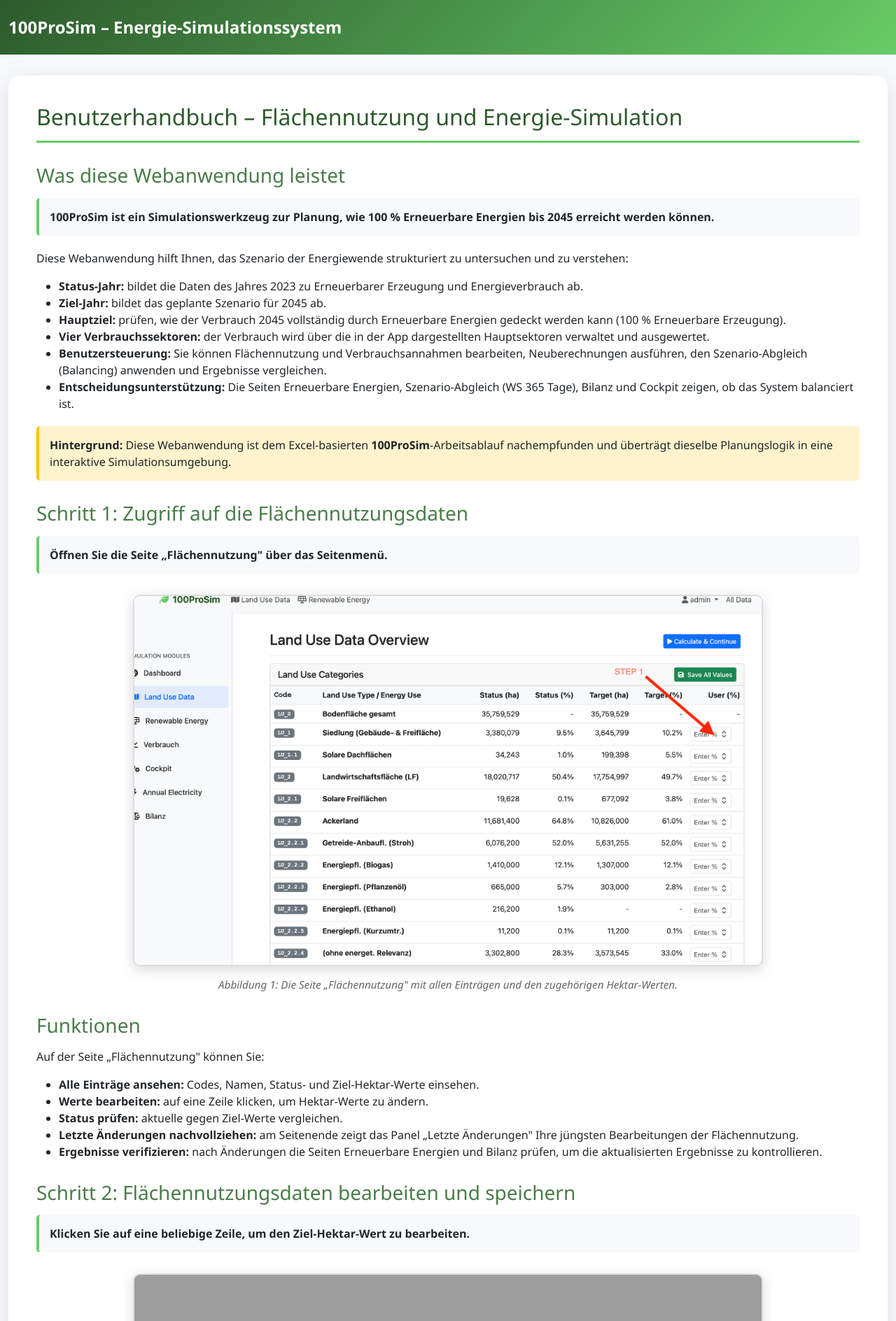
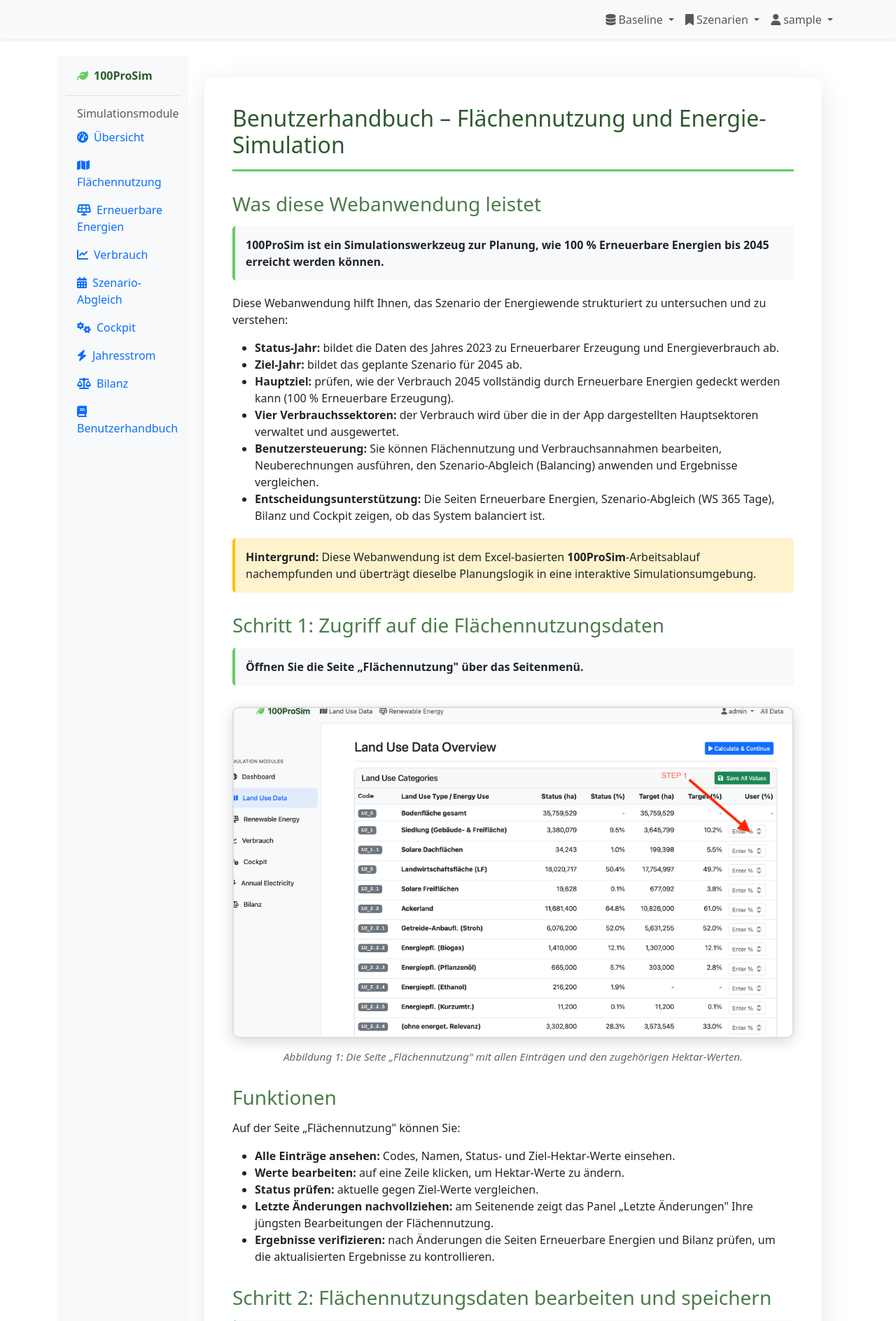
Before and after one commit to deepti1999/100prosim-runtime, a Django app: page /user-manual/ in a window 1280 px wide. Shown: the top 1888 px of the page at 70% size. Run offline with Django 4.2, Linux system fonts and the light colour scheme; the visitor is signed in with stand-in values (Sample User, id 1); data that the repository does not hold is empty; grey boxes are pictures that could not be loaded.

Commit message:
stakeholder-3: universal sidebar + top-bar dedupe + brand move (T37–T42)
Phase 3 per PDF §2.5.3.

3-A (T37-T40): add simulator/partials/sidebar_nav.html include to
Verbrauch, Jahresstrom, Benutzerhandbuch, Gebäudewärme, and LandUse-
detail pages. For annual_electricity and user_manual this required
converting them from standalone HTML to extend base.html (added
{% block extra_head %} so they can still inject their custom styles).
Cockpit sidebar was already present; normalized its h1 wording
("Energie Cockpit - Visuelle Bilanz" -> "Energie-Cockpit – Visuelle
Bilanz" to match German punctuation).

3-B (T41-T42): removed duplicate "Flächennutzung" + "Erneuerbare
Energien" entries from the top bar — navigation now lives only in the
sidebar. Moved the "100ProSim" brand into the sidebar header (matches
PDF proposal). Top bar keeps only the account / Baseline / Szenarien
dropdowns on the right.

Verification:
- V2 tests: test_bb_current_app + test_bb_e2e = 8/8 pass locally.
- V3 API contracts untouched (pure template changes).
- V4 localhost: authenticated GET of all 9 main pages (landuse, renewable,
  verbrauch, ws, bilanz, cockpit, annual-electricity, user-manual,
  simulation) -- every page reports sidebar=1 "Simulationsmodule",
  top-bar-dup-landuse=0, brand-in-sidebar=1.
- V5 Heroku: pending batched verification at phase boundary.

Co-Authored-By: Claude Opus 4.7 (1M context) <noreply@anthropic.com>

```diff
--- a/simulator/templates/simulator/base.html
+++ b/simulator/templates/simulator/base.html
@@ -50,33 +50,29 @@
             margin-top: 50px;
         }
     </style>
+    {% block extra_head %}{% endblock %}
 </head>
 
 <body>
     <!-- Navigation -->
     <nav class="navbar navbar-expand-lg navbar-light bg-light shadow-sm">
         <div class="container">
+            {# Stakeholder PDF §2.5.3 (T42): "100ProSim" brand moved into the #}
+            {# sidebar header in Phase 3-B. Keep a small collapsed link for #}
+            {# auth-less landing context where sidebar is not shown. #}
+            {% if not user.is_authenticated %}
             <a class="navbar-brand" href="{% url 'simulator:landing_page' %}">
                 <i class="fas fa-leaf me-2"></i>100ProSim
             </a>
+            {% endif %}
             <button class="navbar-toggler" type="button" data-bs-toggle="collapse" data-bs-target="#navbarNav">
                 <span class="navbar-toggler-icon"></span>
             </button>
             <div class="collapse navbar-collapse" id="navbarNav">
-                <ul class="navbar-nav me-auto">
-                    {% if user.is_authenticated %}
-                    <li class="nav-item">
-                        <a class="nav-link" href="{% url 'simulator:landuse_list' %}">
-                            <i class="fas fa-map me-1"></i>Flächennutzung
-                        </a>
-                    </li>
-                    <li class="nav-item">
-                        <a class="nav-link" href="{% url 'simulator:renewable_list' %}">
-                            <i class="fas fa-solar-panel me-1"></i>Erneuerbare Energien
-                        </a>
-                    </li>
-                    {% endif %}
-                </ul>
+                {# Stakeholder PDF §2.5.3 (T41): duplicate top-bar page links #}
+                {# removed in Phase 3-B. Navigation lives in the side-menu. #}
+                {# The right-side account / baseline / scenarios dropdowns stay. #}
+                <ul class="navbar-nav me-auto"></ul>
                 <ul class="navbar-nav ms-auto">
                     {% if user.is_authenticated %}
                     <!-- Baseline Backup Menu -->
--- a/simulator/templates/simulator/cockpit.html
+++ b/simulator/templates/simulator/cockpit.html
@@ -170,7 +170,7 @@
             <div
                 class="d-flex justify-content-between flex-wrap flex-md-nowrap align-items-center pt-3 pb-2 mb-3 border-bottom">
                 <h1 class="h2">
-                    <i class="fas fa-chart-bar me-2"></i>Energie Cockpit - Visuelle Bilanz
+                    <i class="fas fa-chart-bar me-2"></i>Energie-Cockpit – Visuelle Bilanz
                 </h1>
                 <div class="btn-toolbar mb-2 mb-md-0">
                     <div class="btn-group me-2">
--- a/simulator/templates/simulator/partials/sidebar_nav.html
+++ b/simulator/templates/simulator/partials/sidebar_nav.html
@@ -1,6 +1,13 @@
 <nav class="col-md-3 col-lg-2 d-md-block bg-light sidebar">
     <div class="position-sticky pt-3">
-        <h6 class="sidebar-heading d-flex justify-content-between align-items-center px-3 mt-4 mb-1 text-muted">
+        {# Stakeholder PDF §2.5.3 (T42): "100prosim" brand moved into the #}
+        {# sidebar header in Phase 3-B (removed from the top bar). #}
+        <a class="navbar-brand d-flex align-items-center px-3 pb-3 mb-3 border-bottom text-decoration-none"
+           href="{% url 'simulator:landing_page' %}"
+           style="font-weight: bold; color: var(--primary-green, #2d5a2d);">
+            <i class="fas fa-leaf me-2" style="color: #66cc66;"></i>100ProSim
+        </a>
+        <h6 class="sidebar-heading d-flex justify-content-between align-items-center px-3 mt-2 mb-1 text-muted">
             <span>Simulationsmodule</span>
         </h6>
         <ul class="nav flex-column">
--- a/simulator/templates/simulator/user_manual.html
+++ b/simulator/templates/simulator/user_manual.html
@@ -1,28 +1,10 @@
+{% extends 'simulator/base.html' %}
 {% load static %}
-<!DOCTYPE html>
-<html lang="de">
-<head>
-    <meta charset="UTF-8">
-    <meta name="viewport" content="width=device-width, initial-scale=1.0">
-    <title>Benutzerhandbuch – 100ProSim</title>
-    <link href="https://cdn.jsdelivr.net/npm/bootstrap@5.1.3/dist/css/bootstrap.min.css" rel="stylesheet">
-    <style>
-        body {
-            font-family: 'Segoe UI', Tahoma, Geneva, Verdana, sans-serif;
-            background: #f8f9fa;
-        }
 
-        .navbar {
-            background: linear-gradient(135deg, #2d5a2d 0%, #66cc66 100%);
-            padding: 1rem 0;
-        }
+{% block title %}Benutzerhandbuch – 100ProSim{% endblock %}
 
-        .navbar-brand {
-            color: white !important;
-            font-weight: bold;
-            font-size: 1.5rem;
-        }
-
+{% block extra_head %}
+<style>
         .manual-container {
             background: white;
             border-radius: 15px;
@@ -81,18 +63,16 @@
             margin: 20px 0;
             border-radius: 5px;
         }
-    </style>
-</head>
-<body>
-    <nav class="navbar">
-        <div class="container-fluid">
-            <a class="navbar-brand" href="{% url 'simulator:landing_page' %}">
-                 100ProSim – Energie-Simulationssystem
-            </a>
-        </div>
-    </nav>
+</style>
+{% endblock %}
 
-    <div class="container-fluid">
+{% block content %}
+<div class="container-fluid">
+    <div class="row">
+        {# Stakeholder PDF §2.5.3 (T39): sidebar added here in Phase 3-A. #}
+        {% include 'simulator/partials/sidebar_nav.html' with active_section='user_manual' %}
+
+        <main class="col-md-9 ms-sm-auto col-lg-10 px-md-4">
         <div class="manual-container">
             <h2> Benutzerhandbuch – Flächennutzung und Energie-Simulation</h2>
 
@@ -399,8 +379,7 @@
                 Alle in dieser Webanwendung gezeigten Werte werden aus der aktuellen Modell-Logik, den Formeln und den Referenzdaten berechnet. Die vollständige Formel- und Referenzdokumentation wird in Kürze veröffentlicht.
             </div>
         </div>
+        </main>
     </div>
-
-    <script src="https://cdn.jsdelivr.net/npm/bootstrap@5.1.3/dist/js/bootstrap.bundle.min.js"></script>
-</body>
-</html>
+</div>
+{% endblock %}
```
Also changed, not shown: simulator/templates/simulator/annual_electricity.html (+22 -62 lines), simulator/templates/simulator/gebaeudewaerme.html (+8 -1 lines), simulator/templates/simulator/landuse_detail.html (+8 -1 lines), simulator/templates/simulator/verbrauch.html (+8 -1 lines).
